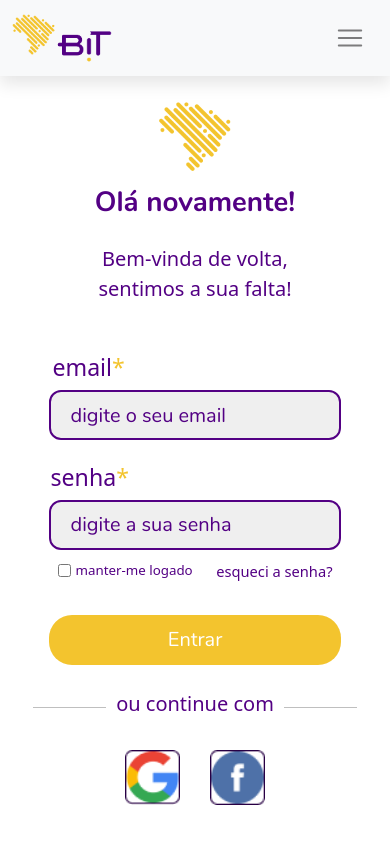
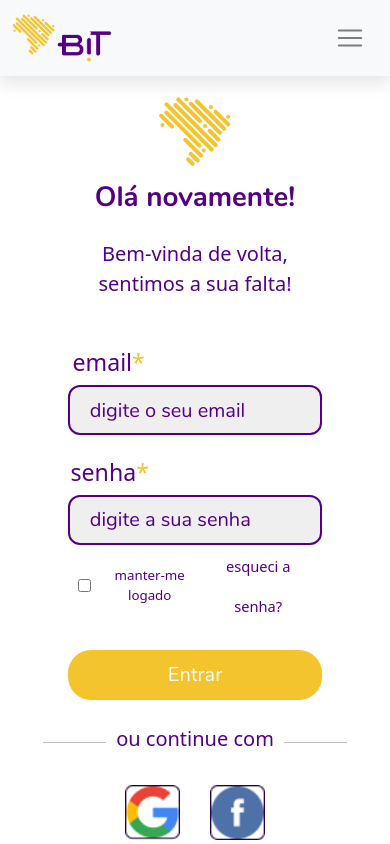
Before and after one commit to Lemos1347/Projeto3, a plain HTML site: page src/Frontend/view/login.html in a window 390 px wide. Shown: the top 844 px of the page. Drawn offline with nearby package versions, Linux system fonts and the light colour scheme.

Commit message:
Atualização na tela de login

```diff
--- a/src/Frontend/css/resposive-theme.css
+++ b/src/Frontend/css/resposive-theme.css
@@ -1,20 +1,25 @@
-@media only screen and (min-width: 1200px) {
+ /* @media only screen and (min-width: 1200px) {
     main{
         margin-bottom: 25px;
     }
-}
+} */
 @media only screen and (max-width: 1199px) {
-    main {
-        margin-bottom: 100px;
+
+    div#container-login{
+        max-width: 100%;
     }
 }
 
-@media only screen and (max-width: 320px) {
+/* @media only screen and (max-width: 320px) {
     main {
         margin-bottom: 140px;
     }
+} */
+@media only screen and (max-width: 991px) {
+    body#login {
+        background-image: none !important;
+    }
 }
-
 @media only screen and (max-width: 768px) {
     .bodyFiltersHubVagas {
         transform: translate(-50%, -100%);
@@ -29,4 +34,7 @@
         width: 240px;
         margin-top: 80px;
     }
+    div#container-login{
+        padding-bottom: 5em;
+    }
 }
--- a/src/Frontend/css/style.css
+++ b/src/Frontend/css/style.css
@@ -42,10 +42,11 @@ body {
   padding-top: 75px;
   /* distÃ¢ncia do nav fixo */
   position: relative;
-  padding-bottom: 122px;
+   padding-bottom: 122px;
   /* distÃ¢ncia do footer */
   min-height: auto;
 }
+
 
 /* Navbar */
 nav {
@@ -839,7 +840,11 @@ input::placeholder {
   background-color: var(--branco-padrao);
   height: 100%;
 }
-body#background-login{
+.logo-login{
+  margin-top: 20px;
+}
+
+body#login{
   background-image: url("../images/Background.png");
   min-height: 100vh;
   width: 100%;
--- a/src/Frontend/view/login.html
+++ b/src/Frontend/view/login.html
@@ -32,7 +32,7 @@
     <link rel="icon" href="../images/favicon.png">
 </head>
 
-<body>
+<body id="login">
 
     <nav class="navbar fixed-top navbar-expand-lg bg-light">
         <div class="container">
@@ -92,10 +92,11 @@
     </nav>
     <!-- Main-->
     <main>
-        <div class="container">
-            <div class="row d-flex justify-content-center bodyHubVagas">
-                <div class="col-sm-12 col-lg-6 col-lg-offset-4 col-md-8 col-md-offset-2">
-                    <img src="../images/logoMenor.png">
+        <div class="container" id="container-login" style="margin-left: 0 !important;">
+            <div class="row">
+                <div class="col-sm-12 col-md-12 col-lg-6 col-xl-6 login-white-background">
+                    <div class="container text-center">
+                        <img class="logo-login" src="../images/logoMenor.png">
                         <h1>Olá novamente!</h1>
                         <div>Bem-vinda de volta,</div>
                         <div>sentimos a sua falta!</div>
@@ -103,7 +104,7 @@
                         <div class="col-sm-12 alertContainer" id="alertContainer">
                             <div class="alertDiv">
                                 <img src="../images/iconErro.png" style="width: 30px; height: 30px; color: white;">
-                          <p id = 'contentError' style="margin-bottom: 0px;">Lorem Ipsum</p>
+                                <p id='contentError' style="margin-bottom: 0px;">Lorem Ipsum</p>
                             </div>
                         </div>
                         <!-- Alert -->
@@ -114,7 +115,7 @@
                                 </span>
                             </div>
                             <div class="input-group mb-3 justify-content-center">
-                            <input placeholder="digite o seu email" type="text" id = "email" class="inputLogin"
+                                <input placeholder="digite o seu email" type="text" id="email" class="inputLogin"
                                     aria-label="Sizing example input" aria-describedby="inputGroup-sizing-default">
                             </div>
                             <div>
@@ -124,8 +125,9 @@
                                     </span>
                                 </div>
                                 <div class="input-group mb-3 justify-content-center">
-                                <input placeholder="digite a sua senha" type="password" id = 'passWord' class="inputLogin"
-                                    aria-label="Sizing example input" aria-describedby="inputGroup-sizing-default">
+                                    <input placeholder="digite a sua senha" type="password" id='passWord'
+                                        class="inputLogin" aria-label="Sizing example input"
+                                        aria-describedby="inputGroup-sizing-default">
                                 </div>
                             </div>
                             <div style="margin-top: -15px;">
@@ -140,7 +142,8 @@
                             </div>
                             <div class="col-sm-12 mt-4 justify-content-center">
                                 <div class="col-sm-10" style="width: 100%;">
-                                <button id = 'btnEntrarLogin' class="btnEntrarLogin" type="button" onclick="verifyLogin()">Entrar</button>
+                                    <button id='btnEntrarLogin' class="btnEntrarLogin" type="button"
+                                        onclick="verifyLogin()">Entrar</button>
                                 </div>
                             </div>
                             <div class="col-12 mt-4">
@@ -150,7 +153,8 @@
                                     <hr style="width: 20%; background-color: black;">
                                 </div>
                             </div>
-                        <div class="col-sm-12 mt-4 d-flex flex-direction-row justify-content-center" style="gap: 30px;">
+                            <div class="col-sm-12 mt-4 d-flex flex-direction-row justify-content-center"
+                                style="gap: 30px;margin-bottom: 40px;">
                                 <div>
                                     <img src="../images/Logo-Gmail.png" width="55px" height="55px">
                                 </div>
@@ -159,6 +163,10 @@
                                 </div>
                             </div>
                         </div>
+                    </div>
+                </div>
+                <div class="d-md-none d-sm-none col-lg-6 col-xl-6">
+
                 </div>
             </div>
     </main>
```
Also changed, not shown: src/Frontend/view/adminHub.html (+1 -1 lines), src/Frontend/view/createCurriculum.html (+1 -1 lines), src/Frontend/view/createEmpresa.html (+1 -1 lines), src/Frontend/view/createUser.html (+1 -1 lines), src/Frontend/view/createVagas.html (+1 -1 lines), src/Frontend/view/myVagas.html (+1 -1 lines), src/Frontend/view/perfil.html (+1 -1 lines). Lines whose indentation alone changed are shown as unchanged.
